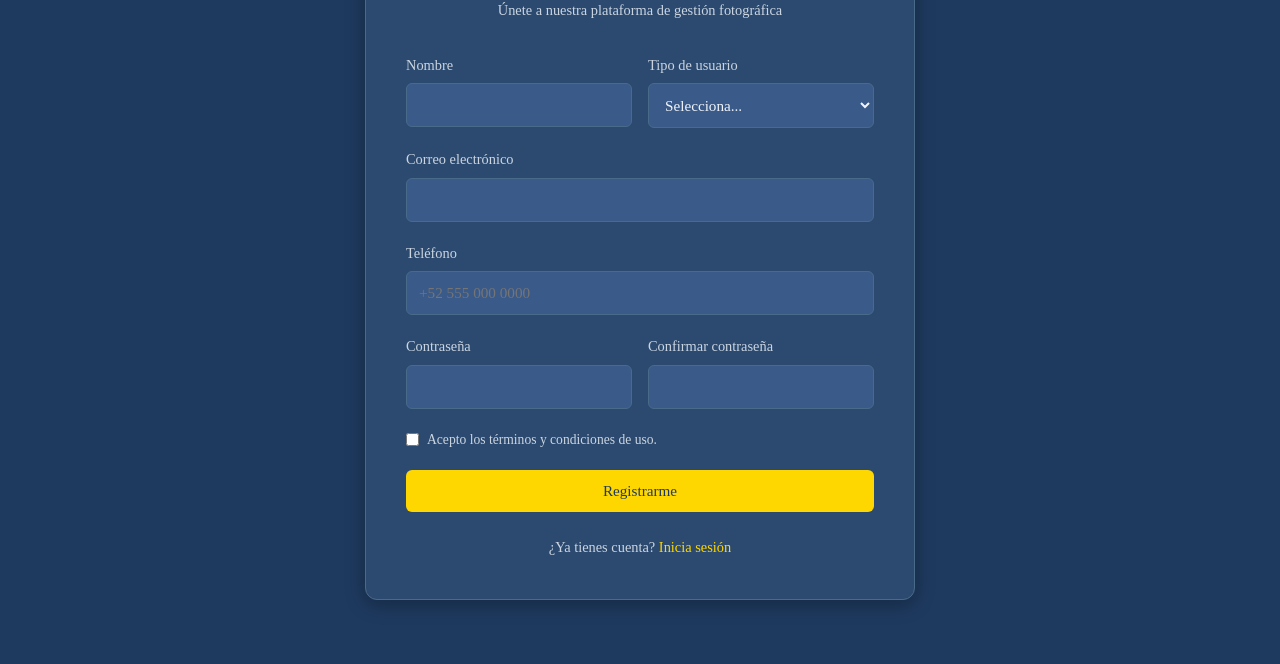
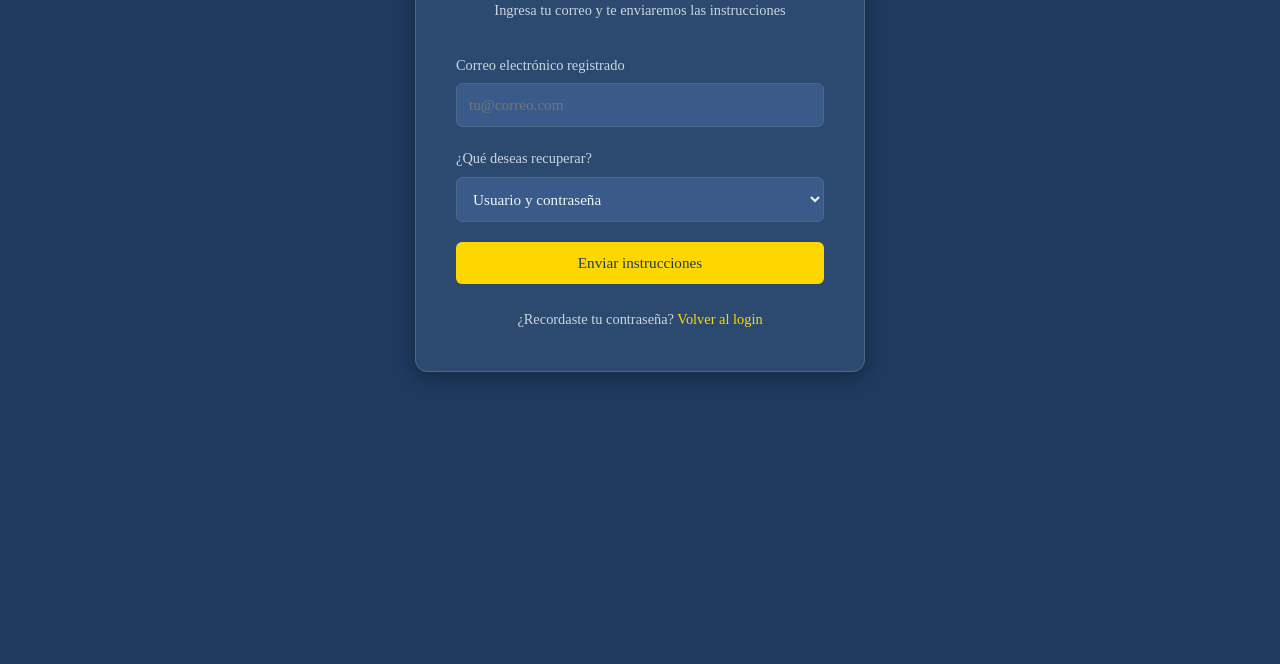
Before and after one commit to MarianaDuranS/Fotografias-WEB, a plain HTML site: page pages/registro.html in a window 1280 px wide. Shown: the part 224-888 px from the top of the page. After the commit the page ends 800 px from the top, so only its background shows below. Drawn offline with Linux system fonts and the light colour scheme; files that its build step writes are made by us from their sources.

Commit message:
Arreglo de rutas para CSS

```diff
--- a/pages/login.html
+++ b/pages/login.html
@@ -3,16 +3,15 @@
 <head>
     <meta charset="UTF-8">
     <title>Iniciar Sesión — Lens Studio</title>
-    <link rel="stylesheet" href="css/stylesFoto.css">
-</head>
+    <link rel="stylesheet" href="../css/stylesFoto.css"></head>
 <body>
 
     <header class="navbar">
         <div class="logo">📷 LENS STUDIO</div>
         <nav>
             <ul>
-                <li><a href="../index.html">Inicio</a></li>
-                <li><a href="./registro.html">Registrarse</a></li>
+                <li><a href="index.html">Inicio</a></li>
+                <li><a href="registro.html">Registrarse</a></li>
             </ul>
         </nav>
     </header>
@@ -21,7 +20,7 @@
         <h2>Iniciar Sesión</h2>
         <p class="subtitle">Accede a tu panel de gestión fotográfica</p>
 
-        <form action="./panel.html" method="GET">
+        <form action="panel.html" method="GET">
             <div class="form-group">
                 <label for="email">Correo electrónico</label>
                 <input type="email" id="email" name="email" placeholder="tu@correo.com" required>
@@ -36,14 +35,14 @@
                 <label style="display:flex; align-items:center; gap:0.5rem; margin:0;">
                     <input type="checkbox" style="width:auto;"> Recordarme
                 </label>
-                <a href="./recuperar.html" style="font-size:0.85rem;">¿Olvidaste tu contraseña?</a>
+                <a href="recuperar.html" style="font-size:0.85rem;">¿Olvidaste tu contraseña?</a>
             </div>
 
             <button type="submit" class="btn btn-primary" style="width:100%;">Entrar</button>
         </form>
 
         <p class="form-footer">
-            ¿No tienes cuenta? <a href="./registro.html">Regístrate aquí</a>
+            ¿No tienes cuenta? <a href="registro.html">Regístrate aquí</a>
         </p>
     </div>
 
--- a/pages/registro.html
+++ b/pages/registro.html
@@ -2,8 +2,8 @@
 <html lang="es">
 <head>
     <meta charset="UTF-8">
-    <title>Registro — Lens Studio</title>
-    <link rel="stylesheet" href="css/stylesFoto.css">
+    <title>Recuperar acceso — Lens Studio</title>
+    <link rel="stylesheet" href="../css/stylesFoto.css">
 </head>
 <body>
 
@@ -11,66 +11,36 @@
         <div class="logo">📷 LENS STUDIO</div>
         <nav>
             <ul>
-                <li><a href="../index.html">Inicio</a></li>
-                <li><a href="./login.html">Iniciar sesión</a></li>
+                <li><a href="index.html">Inicio</a></li>
+                <li><a href="login.html">Iniciar sesión</a></li>
             </ul>
         </nav>
     </header>
 
-    <div class="form-container" style="max-width:550px;">
-        <h2>Crear cuenta</h2>
-        <p class="subtitle">Únete a nuestra plataforma de gestión fotográfica</p>
+    <div class="form-container">
+        <h2>Recuperar acceso</h2>
+        <p class="subtitle">Ingresa tu correo y te enviaremos las instrucciones</p>
 
-        <form action="./login.html" method="GET">
-            <div class="form-row">
-                <div class="form-group">
-                    <label for="nombre">Nombre</label>
-                    <input type="text" id="nombre" required>
-                </div>
-                <div class="form-group">
-                    <label for="tipo">Tipo de usuario</label>
-                    <select id="tipo" required>
-                        <option value="">Selecciona...</option>
-                        <option value="cliente">Cliente</option>
-                        <option value="fotografo">Fotógrafo</option>
-                        <option value="admin">Administrador</option>
-                    </select>
-                </div>
+        <form action="login.html" method="GET">
+            <div class="form-group">
+                <label for="email">Correo electrónico registrado</label>
+                <input type="email" id="email" placeholder="tu@correo.com" required>
             </div>
 
             <div class="form-group">
-                <label for="email">Correo electrónico</label>
-                <input type="email" id="email" required>
+                <label for="opcion">¿Qué deseas recuperar?</label>
+                <select id="opcion" required>
+                    <option value="ambos">Usuario y contraseña</option>
+                    <option value="usuario">Solo usuario</option>
+                    <option value="password">Solo contraseña</option>
+                </select>
             </div>
 
-            <div class="form-group">
-                <label for="telefono">Teléfono</label>
-                <input type="tel" id="telefono" placeholder="+52 555 000 0000" required>
-            </div>
-
-            <div class="form-row">
-                <div class="form-group">
-                    <label for="password">Contraseña</label>
-                    <input type="password" id="password" required>
-                </div>
-                <div class="form-group">
-                    <label for="password2">Confirmar contraseña</label>
-                    <input type="password" id="password2" required>
-                </div>
-            </div>
-
-            <div class="form-group">
-                <label style="display:flex; align-items:flex-start; gap:0.5rem; margin:0;">
-                    <input type="checkbox" style="width:auto; margin-top:4px;" required>
-                    <span style="font-size:0.85rem;">Acepto los términos y condiciones de uso.</span>
-                </label>
-            </div>
-
-            <button type="submit" class="btn btn-primary" style="width:100%;">Registrarme</button>
+            <button type="submit" class="btn btn-primary" style="width:100%;">Enviar instrucciones</button>
         </form>
 
         <p class="form-footer">
-            ¿Ya tienes cuenta? <a href="./login.html">Inicia sesión</a>
+            ¿Recordaste tu contraseña? <a href="login.html">Volver al login</a>
         </p>
     </div>
 
```
Also changed, not shown: index.html (+2 -2 lines), pages/panel.html (+3 -4 lines), pages/recuperar.html (+1 -3 lines).
